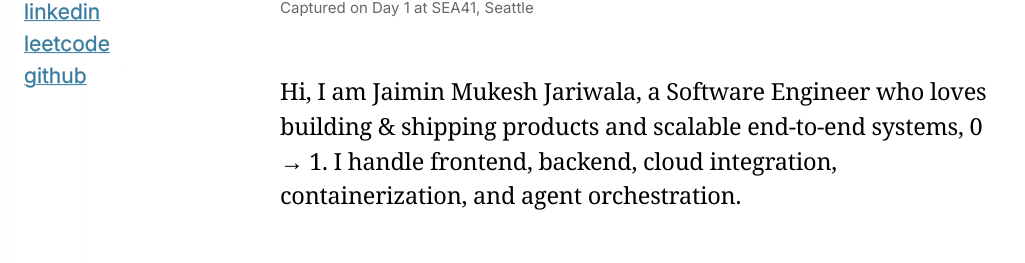
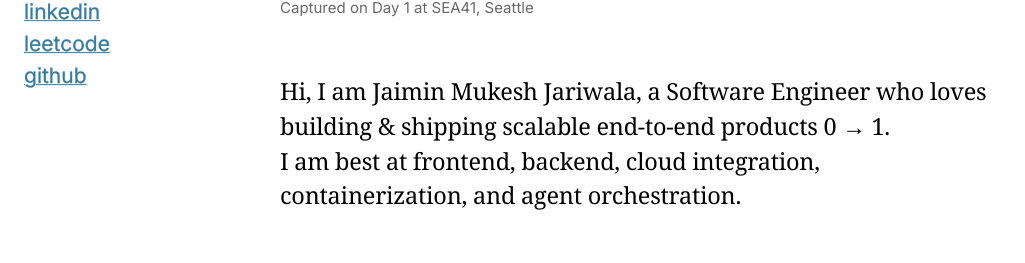
Before and after one commit to jaiminjariwala/jaiminjariwala, a Next.js app in the folder next/: page / in a window 1280 px wide. Shown: the part 445-708 px from the top of the page, without its empty margins (0-1025 px from the left). Built offline with nearby package versions, Linux system fonts and the light colour scheme; no server answers; a web font is replaced by a local one.

Commit message:
reword the intro: end-to-end products, 0 to 1, what I'm best at

```diff
--- a/next/src/components/HomePage.jsx
+++ b/next/src/components/HomePage.jsx
@@ -102,9 +102,11 @@ const HomePage = () => {
                   }}
                 >
                   Hi, I am Jaimin Mukesh Jariwala, a Software Engineer who
-                  loves building & shipping products and scalable end-to-end
-                  systems, 0 → 1. I handle frontend, backend, cloud
-                  integration, containerization, and agent orchestration.
+                  loves building & shipping scalable end-to-end{" "}
+                  <span className="whitespace-nowrap">products 0 → 1.</span>
+                  <br />
+                  I am best at frontend, backend, cloud integration,
+                  containerization, and agent orchestration.
                 </p>
               </div>
             </div>
```
